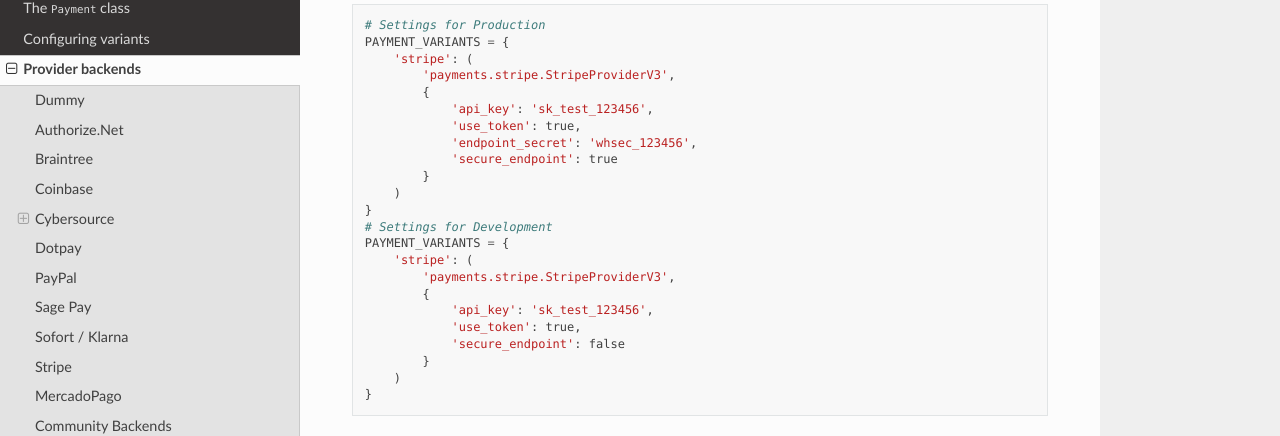
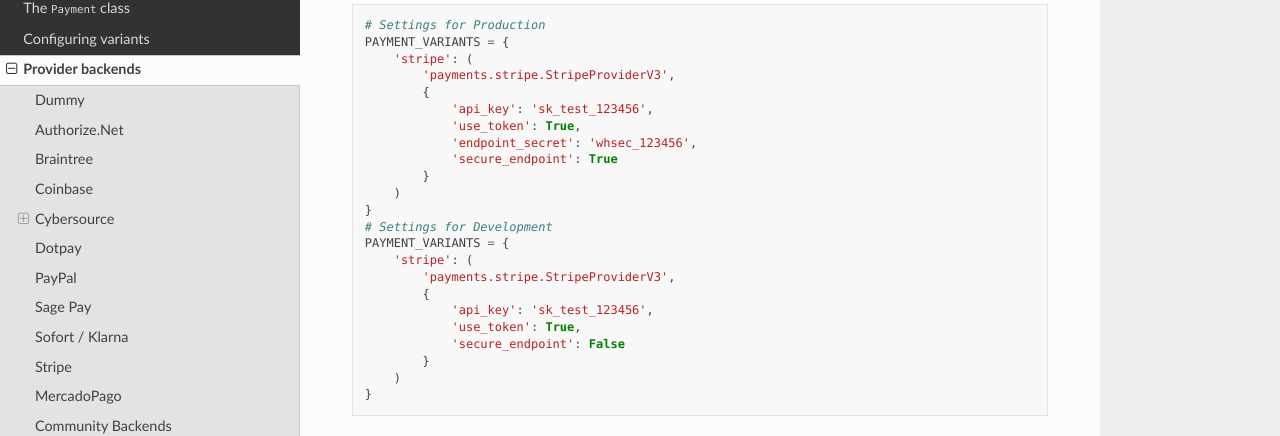
Before and after one commit to jazzband/django-payments, a Sphinx documentation site: the page built from docs/backends.rst, in a window 1280 px wide and 900 px high, scrolled down 5173 px, cut to the strip 141-577 px from the top of the window. Built offline with Sphinx 7.4.7 and the Read the Docs theme 2.0.0, drawn with Linux system fonts in a browser that asks for light colours; the version number could not be read and is left out; some of the changed text lies outside the part shown.

```diff
--- a/docs/backends.rst
+++ b/docs/backends.rst
@@ -223,9 +223,9 @@ Example::
               'payments.stripe.StripeProviderV3',
               {
                   'api_key': 'sk_test_123456',
-                  'use_token': true,
+                  'use_token': True,
                   'endpoint_secret': 'whsec_123456',
-                  'secure_endpoint': true
+                  'secure_endpoint': True
               }
           )
       }
@@ -235,8 +235,8 @@ Example::
               'payments.stripe.StripeProviderV3',
               {
                   'api_key': 'sk_test_123456',
-                  'use_token': true,
-                  'secure_endpoint': false
+                  'use_token': True,
+                  'secure_endpoint': False
               }
           )
       }
@@ -381,7 +381,7 @@ mandatory methods used by Django Payments:
   captured and an optional amount parameter. Implement the logic to interact with
   your payment gateway's API and perform the necessary actions to capture the
   payment amount. If capturing is not supported by your payment gateway,
-  set `capture: false.` to skip capture.
+  set `capture: False.` to skip capture.
 
 * ``refund(payment, amount=None)``: This method is responsible for refunding a
   payment. It receives a payment object representing the payment to be refunded
```
